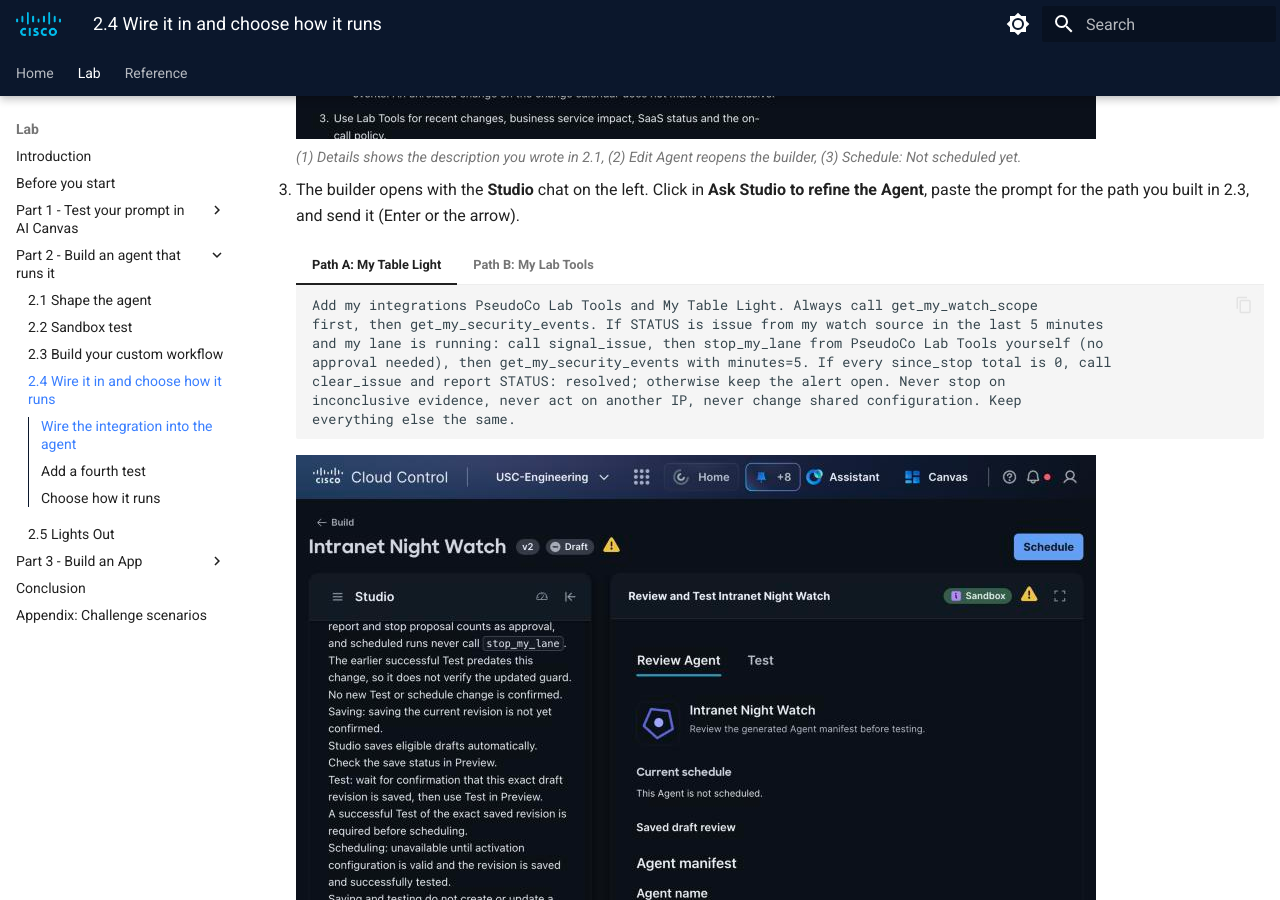
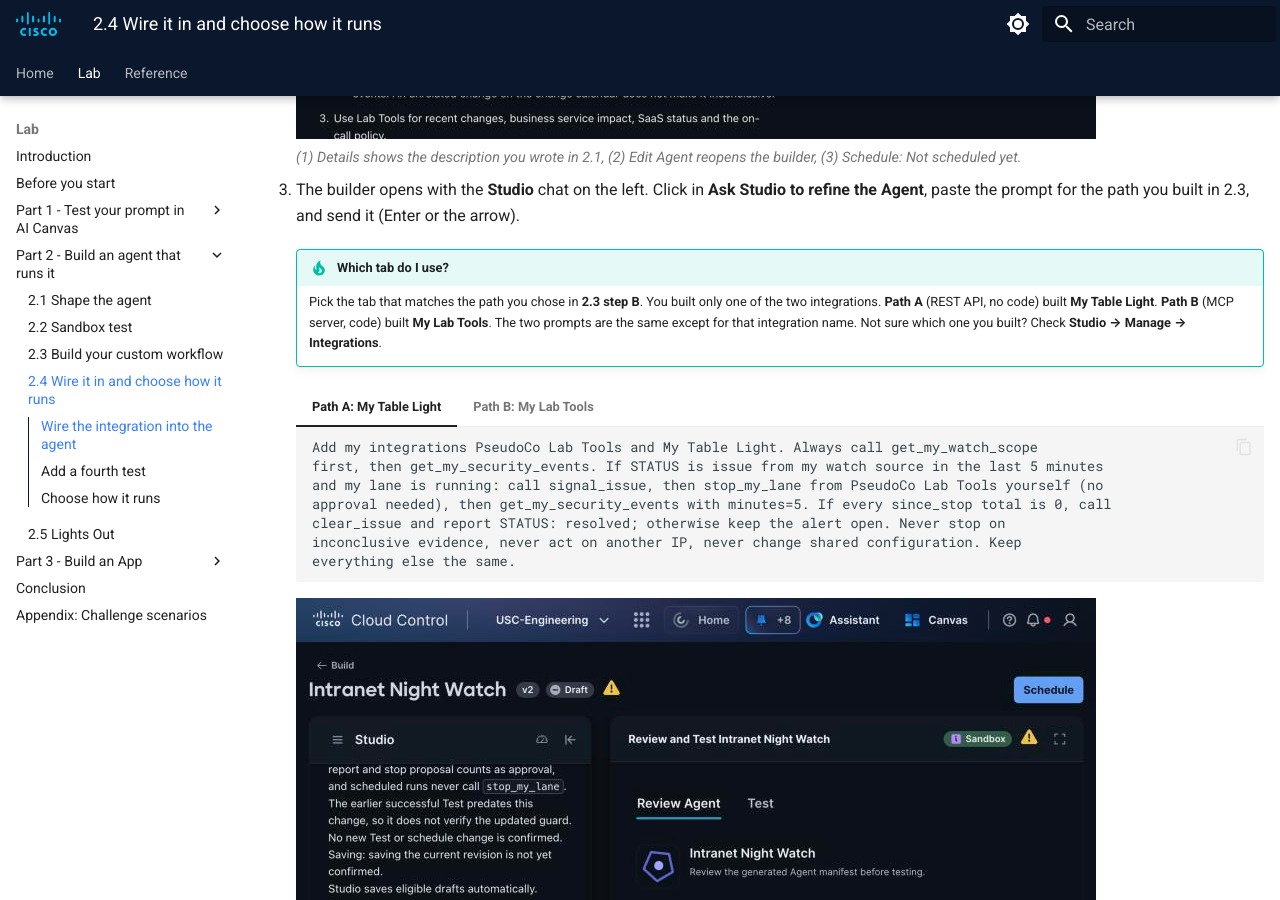
Before and after one commit to mokuma56/cloud-control-agent-lab-guide, an MkDocs documentation site: the page built from docs/part2/2-4-wire-schedule.md, in a window 1280 px wide and 900 px high, scrolled down 1751 px. Built offline with MkDocs 1.6.1 and Material for MkDocs 9.7.7, drawn with Linux system fonts in a browser that asks for light colours.

Commit message:
2.4: explain which Path A/B prompt tab to use
Co-Authored-By: Claude Opus 5.5 <noreply@anthropic.com>

```diff
--- a/docs/part2/2-4-wire-schedule.md
+++ b/docs/part2/2-4-wire-schedule.md
@@ -24,6 +24,12 @@ in 2.1.
 
 3. The builder opens with the **Studio** chat on the left. Click in **Ask Studio to refine the Agent**,
    paste the prompt for the path you built in 2.3, and send it (Enter or the arrow).
+
+    !!! tip "Which tab do I use?"
+        Pick the tab that matches the path you chose in **2.3 step B**. You built only one of the two
+        integrations. **Path A** (REST API, no code) built **My Table Light**. **Path B** (MCP server,
+        code) built **My Lab Tools**. The two prompts are the same except for that integration name. Not
+        sure which one you built? Check **Studio → Manage → Integrations**.
 
     === "Path A: My Table Light"
 
--- a/docs/stylesheets/extra.css
+++ b/docs/stylesheets/extra.css
@@ -80,7 +80,7 @@
 .sc-copytable td { white-space: normal; }
 .md-typeset code.sc-tokval { font-weight: 700; margin-left: .3em; }
 
-/* Run boxes (3.3 Path A): a terminal-style request and reply */
+/* Run boxes (2.3 Path A): a terminal-style request and reply */
 .sc-run { margin: .6em 0 1em; border: 1px solid var(--md-default-fg-color--lightest); border-radius: 8px; overflow: hidden; }
 .sc-term-bar { display: flex; align-items: center; gap: .7em; padding: .45em .6em; background: var(--md-code-bg-color); }
 .sc-term-bar .md-button { margin: 0; padding: .2em 1.1em; font-size: .72rem; }
```
